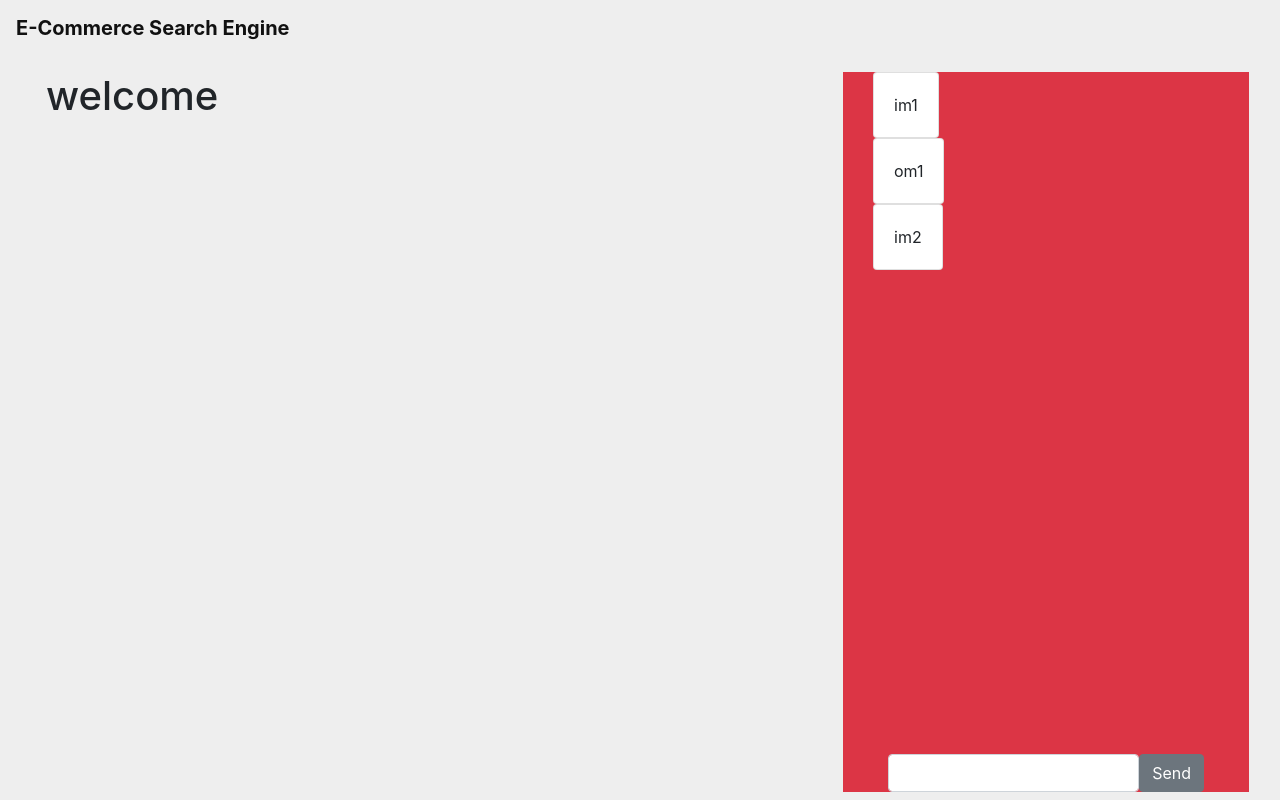
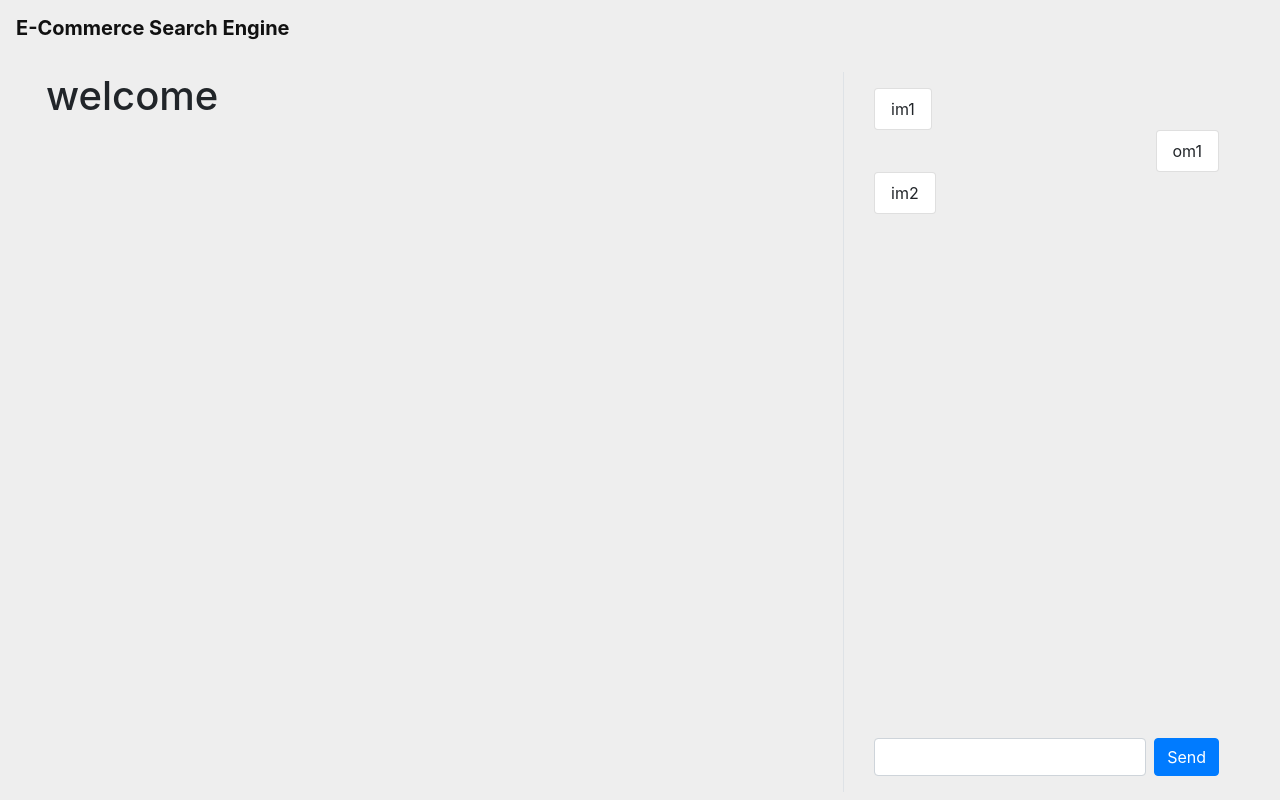
Before and after one commit to MayankGoel28/DSSE, a React (Create React App) app in the folder client/: page / in a window 1280 px wide. Built offline with nearby package versions, Linux system fonts and the light colour scheme; the HTML template or start-up script is replaced by a standard one.

Commit message:
Make the chatbox look like a chatbox

```diff
--- a/client/src/components/Chat.jsx
+++ b/client/src/components/Chat.jsx
@@ -21,15 +21,17 @@ export default () => {
     ];
 
     return (
-        <Container fluid className="d-flex flex-column chatbar justify-content-between">
+        <Container fluid className="d-flex flex-column chatbar justify-content-between py-3">
             <Container fluid>
                 {messages.map((message) =>
                     message.type === "in" ? <InMessage {...message} /> : <OutMessage {...message} />
                 )}
             </Container>
-            <Container fluid className="d-flex flex-row">
+            <Container fluid className="d-flex flex-row px-0">
                 <Input type="text" />
-                <Button> Send </Button>
+                <Button color="primary" className="ml-2">
+                    Send
+                </Button>
             </Container>
         </Container>
     );
--- a/client/src/components/InMessage.jsx
+++ b/client/src/components/InMessage.jsx
@@ -3,9 +3,9 @@ import { Card, CardBody, Row } from "reactstrap";
 
 export default ({ content }) => {
     return (
-        <Row>
+        <Row className="d-flex justify-content-start">
             <Card>
-                <CardBody>{content}</CardBody>
+                <CardBody className="py-2 px-3">{content}</CardBody>
             </Card>
         </Row>
     );
--- a/client/src/components/OutMessage.jsx
+++ b/client/src/components/OutMessage.jsx
@@ -3,9 +3,9 @@ import { Card, CardBody, Row } from "reactstrap";
 
 export default ({ content }) => {
     return (
-        <Row>
+        <Row className="d-flex justify-content-end">
             <Card>
-                <CardBody>{content}</CardBody>
+                <CardBody className="py-2 px-3">{content}</CardBody>
             </Card>
         </Row>
     );
--- a/client/src/pages/Home.jsx
+++ b/client/src/pages/Home.jsx
@@ -10,7 +10,7 @@ export default () => {
                 <Col>
                     <h1> welcome </h1>
                 </Col>
-                <Col className="bg-danger" md={4}>
+                <Col className="border-left" md={4}>
                     <Chat />
                 </Col>
             </Row>
```
